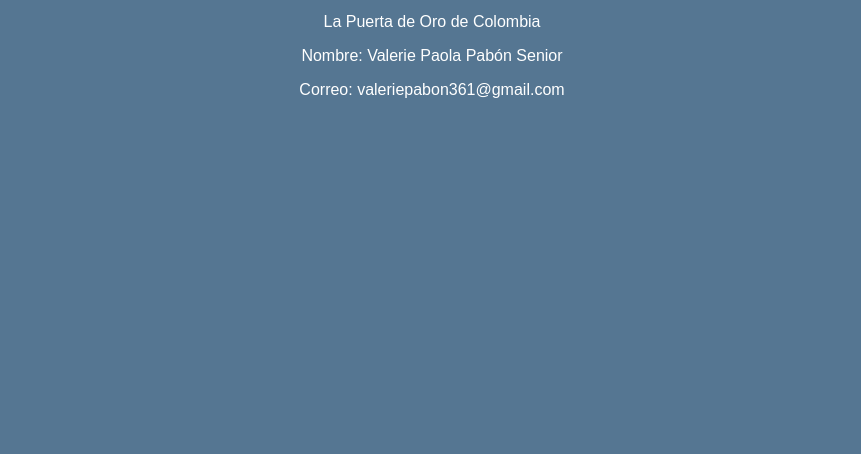
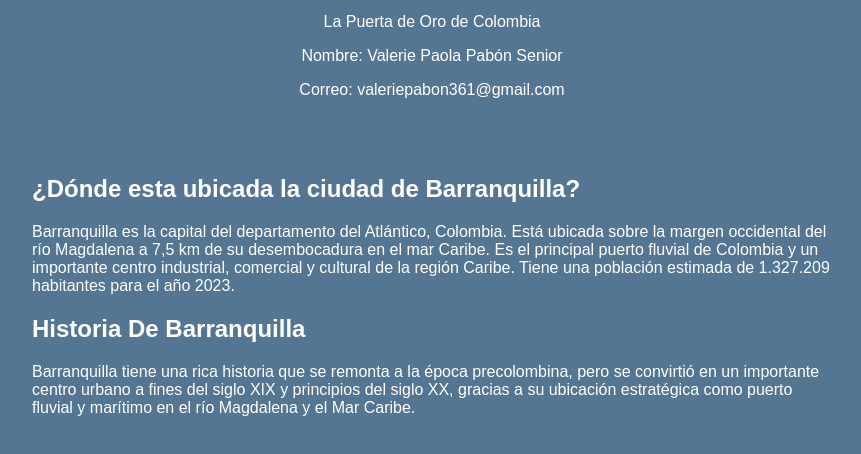
Before and after one commit to Valerie361/BuenasPracticasProyecto2, a plain HTML site: page index.html in a window 1280 px wide. Shown: the part 60-514 px from the top of the page, without its empty margins (208-1069 px from the left). Drawn offline with Linux system fonts and the light colour scheme.

Commit message:
cuarto commit

```diff
--- a/index.html
+++ b/index.html
@@ -45,6 +45,13 @@
       <p>La Puerta de Oro de Colombia</p>
       <p>Nombre: Valerie Paola Pabón Senior</p>
       <p>Correo: valeriepabon361@gmail.com</p>
+    </header>
+    <main>
+        <h2>¿Dónde esta ubicada la ciudad de Barranquilla?</h2>
+        <p>Barranquilla es la capital del departamento del Atlántico, Colombia. Está ubicada sobre la margen occidental del río Magdalena a 7,5 km de su desembocadura en el mar Caribe. Es el principal puerto fluvial de Colombia y un importante centro industrial, comercial y cultural de la región Caribe. Tiene una población estimada de 1.327.209 habitantes para el año 2023.</p>
+          <h2>Historia De Barranquilla</h2>
+          <p>Barranquilla tiene una rica historia que se remonta a la época precolombina, pero se convirtió en un importante centro urbano a fines del siglo XIX y principios del siglo XX, gracias a su ubicación estratégica como puerto fluvial y marítimo en el río Magdalena y el Mar Caribe.</p>
+
 
 <body>
 
```
